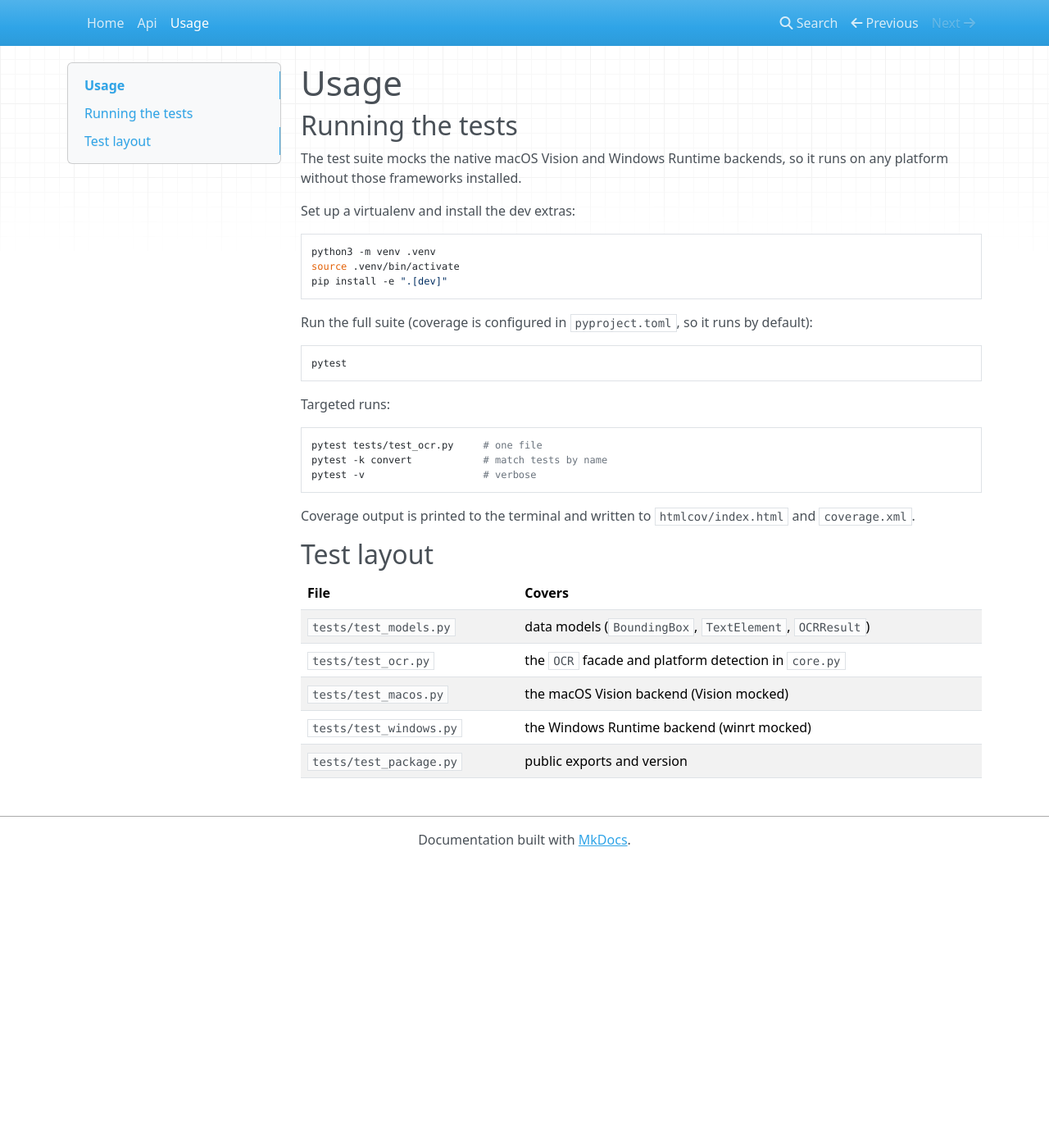
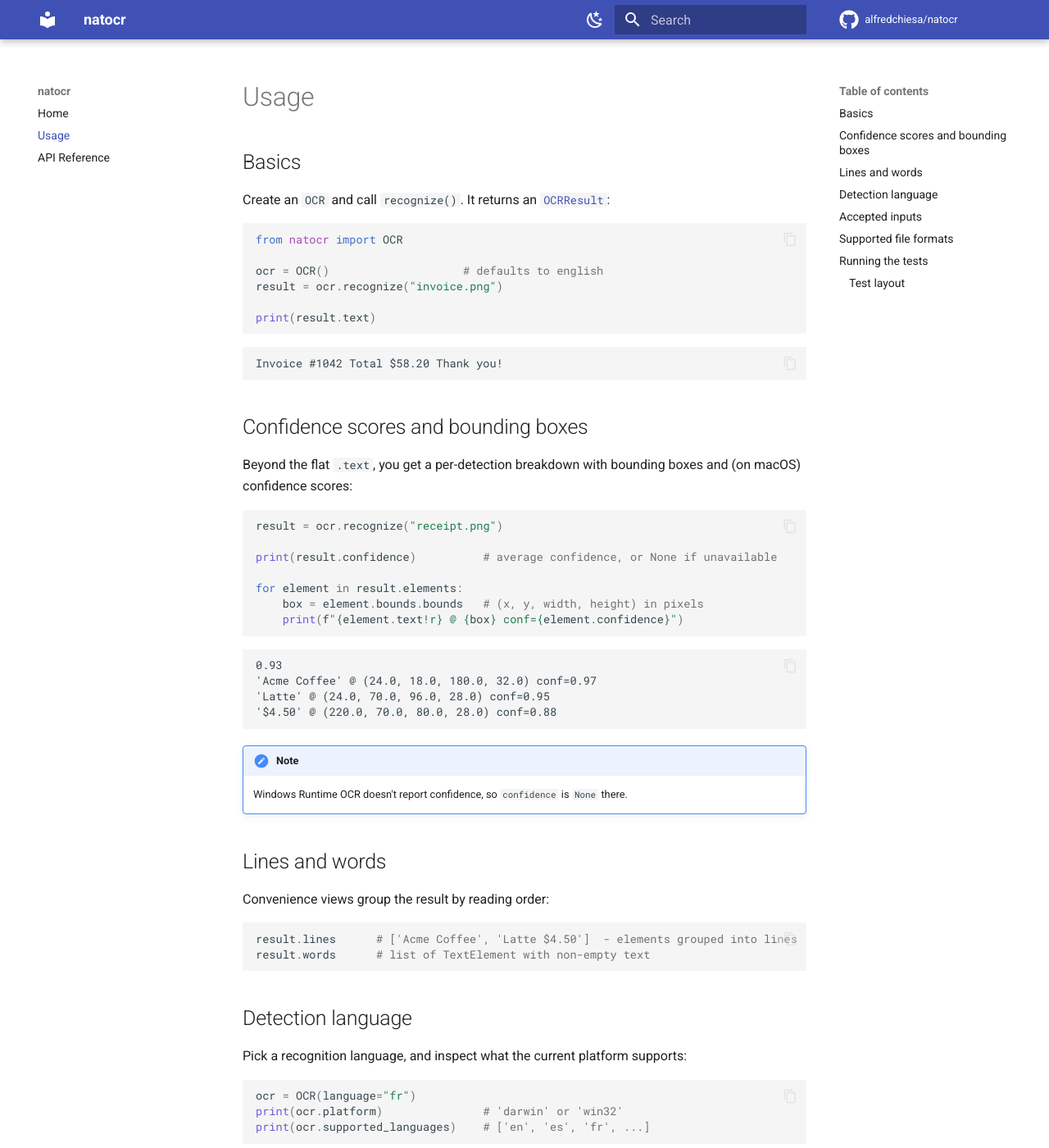
Before and after one commit to alfredchiesa/natocr, an MkDocs documentation site: the page built from docs/usage.md, in a window 1280 px wide and 1400 px high. Shown: the whole window at 82% size. Built offline with MkDocs 1.6.1 and Material for MkDocs 9.7.7, drawn with Linux system fonts in a browser that asks for light colours; nearby versions of some CDN libraries; comment, search, counter and statistics services are not loaded; some of the changed text lies outside the part shown.

Commit message:
docs: implements mkdocs and updates docstrings via autodoc

````diff
--- a/docs/usage.md
+++ b/docs/usage.md
@@ -1,4 +1,108 @@
 # Usage
+
+## Basics
+
+Create an `OCR` and call `recognize()`. It returns an
+[`OCRResult`](api.md#natocr.OCRResult):
+
+```python
+from natocr import OCR
+
+ocr = OCR()                    # defaults to english
+result = ocr.recognize("invoice.png")
+
+print(result.text)
+```
+
+```text
+Invoice #1042 Total $58.20 Thank you!
+```
+
+## Confidence scores and bounding boxes
+
+Beyond the flat `.text`, you get a per-detection breakdown with bounding boxes
+and (on macOS) confidence scores:
+
+```python
+result = ocr.recognize("receipt.png")
+
+print(result.confidence)          # average confidence, or None if unavailable
+
+for element in result.elements:
+    box = element.bounds.bounds   # (x, y, width, height) in pixels
+    print(f"{element.text!r} @ {box} conf={element.confidence}")
+```
+
+```text
+0.93
+'Acme Coffee' @ (24.0, 18.0, 180.0, 32.0) conf=0.97
+'Latte' @ (24.0, 70.0, 96.0, 28.0) conf=0.95
+'$4.50' @ (220.0, 70.0, 80.0, 28.0) conf=0.88
+```
+
+!!! note
+    Windows Runtime OCR doesn't report confidence, so `confidence` is `None`
+    there.
+
+## Lines and words
+
+Convenience views group the result by reading order:
+
+```python
+result.lines      # ['Acme Coffee', 'Latte $4.50']  - elements grouped into lines
+result.words      # list of TextElement with non-empty text
+```
+
+## Detection language
+
+Pick a recognition language, and inspect what the current platform supports:
+
+```python
+ocr = OCR(language="fr")
+print(ocr.platform)               # 'darwin' or 'win32'
+print(ocr.supported_languages)    # ['en', 'es', 'fr', ...]
+```
+
+## Accepted inputs
+
+`recognize()` accepts more than file paths - hand it whatever you already have
+in memory:
+
+```python
+from PIL import Image
+import numpy as np
+
+ocr.recognize("page.png")              # a file path
+ocr.recognize(Image.open("page.png"))  # a PIL image
+ocr.recognize(np.array(image))         # a numpy array (e.g. from OpenCV)
+ocr.recognize(open("page.png", "rb").read())  # raw image bytes
+```
+
+| Input type | Example |
+| --- | --- |
+| `str` (file path) | `ocr.recognize("page.png")` |
+| `PIL.Image.Image` | `ocr.recognize(Image.open("page.png"))` |
+| `numpy.ndarray` | `ocr.recognize(np.array(image))` |
+| `bytes` (encoded image) | `ocr.recognize(data)` |
+
+## Supported file formats
+
+Images are decoded with [Pillow](https://python-pillow.org/), so any raster
+format Pillow can open works as an input file or byte string.
+
+| Format | Extensions | Notes |
+| --- | --- | --- |
+| PNG | `.png` | recommended - lossless |
+| JPEG | `.jpg`, `.jpeg` | great for photos of documents |
+| TIFF | `.tif`, `.tiff` | common for scans |
+| BMP | `.bmp` | uncompressed bitmap |
+| GIF | `.gif` | first frame is used |
+| WebP | `.webp` | modern lossy/lossless |
+| PPM/PGM | `.ppm`, `.pgm` | netpbm bitmaps |
+
+!!! note
+    PDFs and other multi-page documents aren't decoded directly - rasterize a
+    page to one of the formats above first (e.g. with `pdf2image` or `pymupdf`).
 
 ## Running the tests
 
@@ -31,7 +135,7 @@
 Coverage output is printed to the terminal and written to `htmlcov/index.html`
 and `coverage.xml`.
 
-## Test layout
+### Test layout
 
 | File | Covers |
 | --- | --- |
--- a/mkdocs.yml
+++ b/mkdocs.yml
@@ -0,0 +1,62 @@
+site_name: natocr
+site_description: Native OCR for Python using the macOS Vision and Windows Runtime OCR engines
+site_url: https://alfredchiesa.github.io/natocr
+repo_url: https://github.com/alfredchiesa/natocr
+repo_name: alfredchiesa/natocr
+
+theme:
+  name: material
+  icon:
+    repo: fontawesome/brands/github
+  features:
+    - navigation.sections
+    - navigation.top
+    - navigation.instant
+    - content.code.copy
+    - content.code.annotate
+    - toc.follow
+  palette:
+    - media: "(prefers-color-scheme: light)"
+      scheme: default
+      primary: indigo
+      accent: indigo
+      toggle:
+        icon: material/weather-night
+        name: Switch to dark mode
+    - media: "(prefers-color-scheme: dark)"
+      scheme: slate
+      primary: indigo
+      accent: indigo
+      toggle:
+        icon: material/weather-sunny
+        name: Switch to light mode
+
+nav:
+  - Home: index.md
+  - Usage: usage.md
+  - API Reference: api.md
+
+plugins:
+  - search
+  - mkdocstrings:
+      handlers:
+        python:
+          options:
+            docstring_style: google
+            show_root_heading: true
+            show_source: true
+            show_signature_annotations: true
+            separate_signature: true
+            merge_init_into_class: true
+            members_order: source
+
+markdown_extensions:
+  - admonition
+  - toc:
+      permalink: true
+  - pymdownx.highlight:
+      anchor_linenums: true
+  - pymdownx.inlinehilite
+  - pymdownx.superfences
+  - pymdownx.tabbed:
+      alternate_style: true
--- a/pyproject.toml
+++ b/pyproject.toml
@@ -38,6 +38,7 @@
     "python-semantic-release>=8.0.0",
     "mkdocs>=1.6.1",
     "mkdocs-material>=9.6.21",
+    "mkdocstrings[python]>=0.26",
 ]
 
 [project.urls]
````
Also changed, not shown: docs/api.md (+16 -0 lines), docs/index.md (+39 -0 lines), 3 other files.
